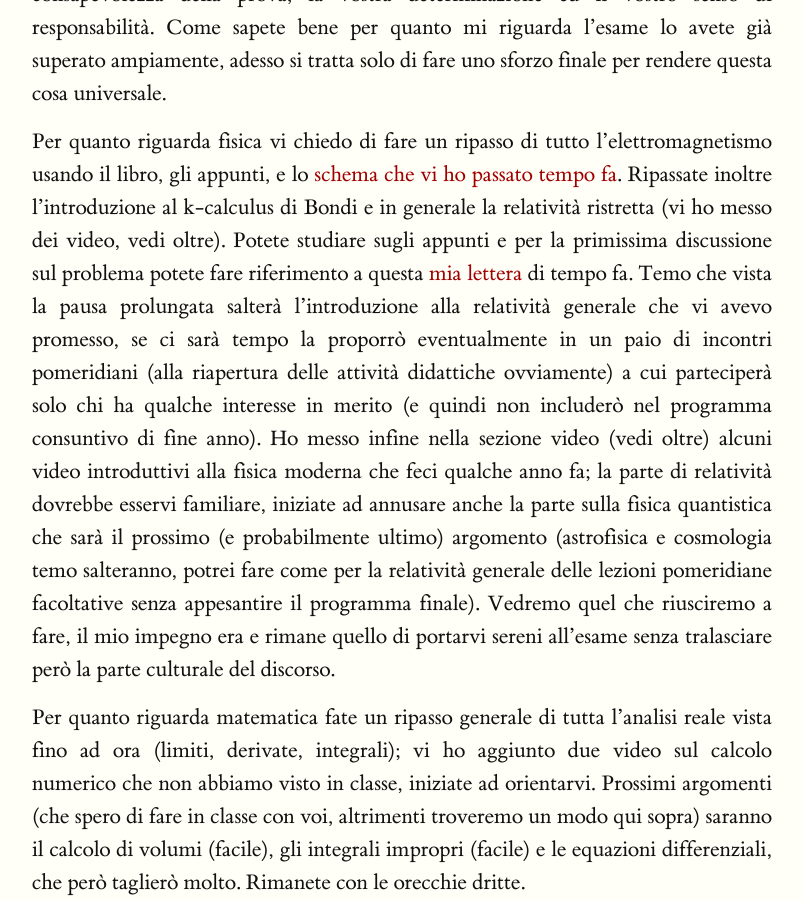
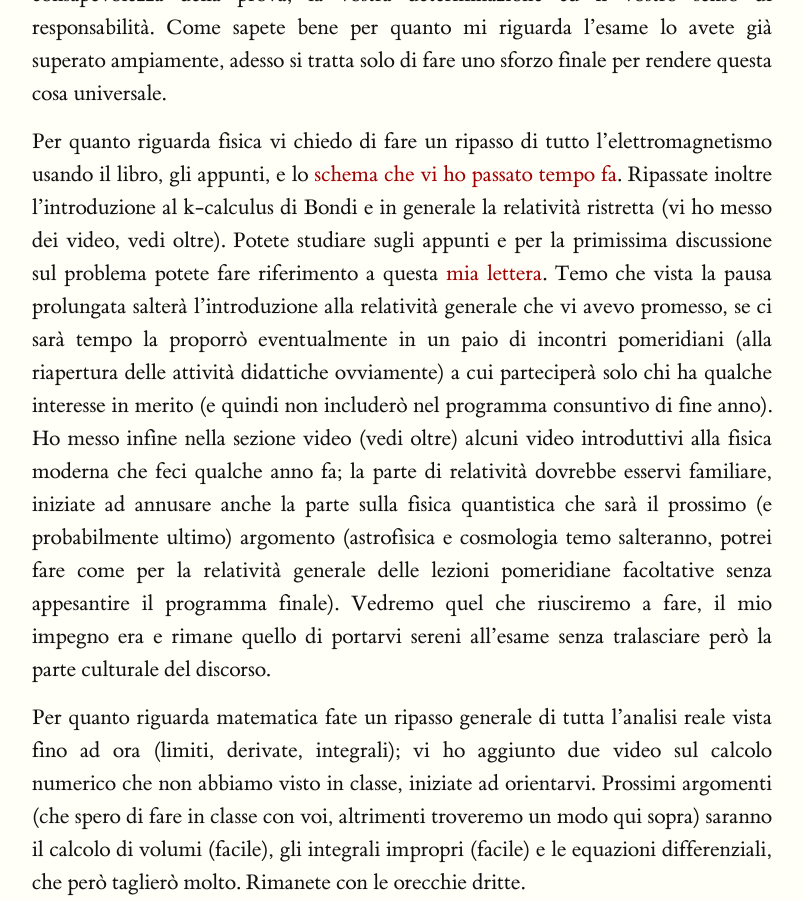
Before and after one commit to orporick/orporick.github.io, a Jekyll site: the page built from esilio.md, in a window 1280 px wide and 900 px high, scrolled down 2757 px. Shown: the whole window, without its empty margins (238-1041 px from the left). Built offline with Jekyll 4.4.1, drawn with Linux system fonts in a browser that asks for light colours; nearby versions of some CDN libraries.

Commit message:
Nuovo post

```diff
--- a/esilio.md
+++ b/esilio.md
@@ -103,8 +103,7 @@ tempo fa](../documents/em.pdf). Ripassate inoltre l'introduzione al k-calculus
 di Bondi e in generale la relatività ristretta (vi ho messo dei video, vedi
 oltre). Potete studiare sugli appunti e per la primissima discussione sul
 problema potete fare riferimento a questa [mia
-lettera](http://orporick.github.io/lettere/2020/01/17/lettera-ad-un-figlio-su-un-idea/)
-di tempo fa. Temo che vista la pausa prolungata salterà l'introduzione alla
+lettera](http://orporick.github.io/lettere/2020/01/17/lettera-ad-un-figlio-su-un-idea/). Temo che vista la pausa prolungata salterà l'introduzione alla
 relatività generale che vi avevo promesso, se ci sarà tempo la proporrò
 eventualmente in un paio di incontri pomeridiani (alla riapertura delle attività
 didattiche ovviamente) a cui parteciperà solo chi ha qualche interesse in merito
```
